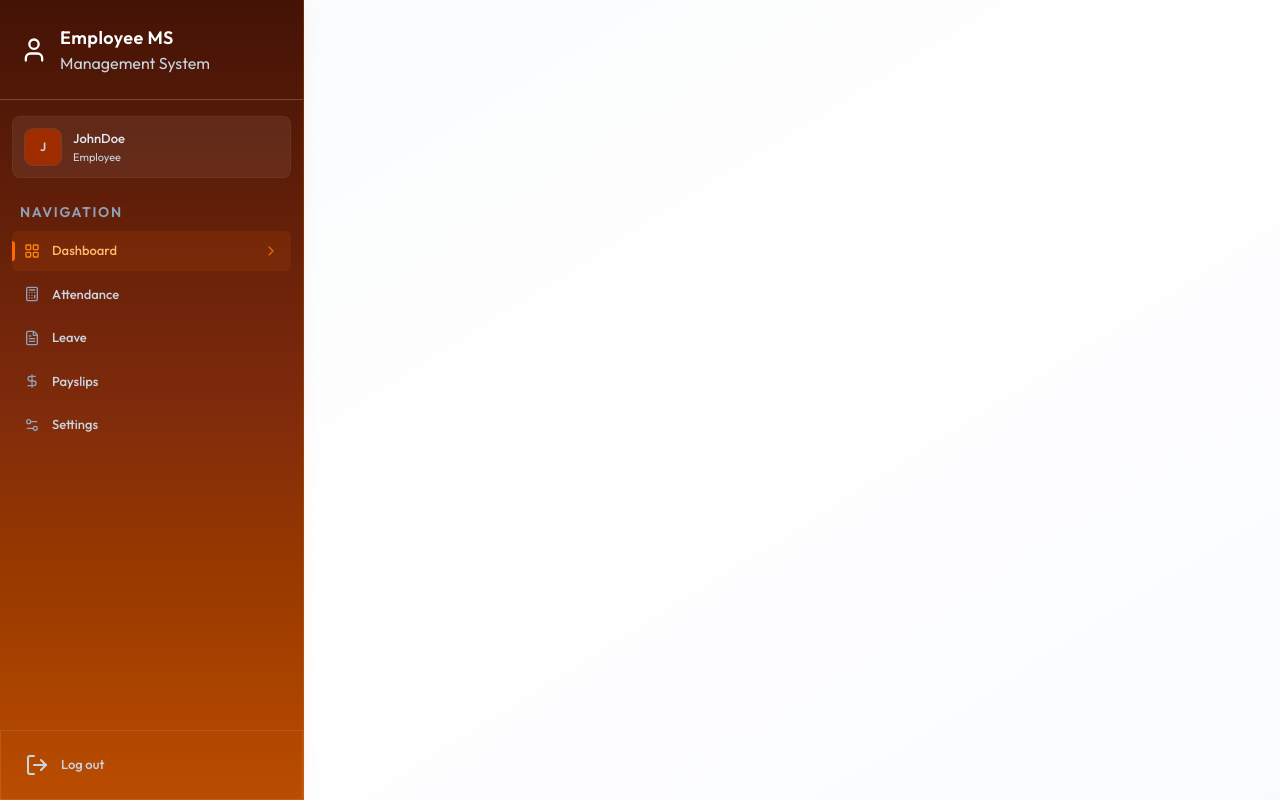
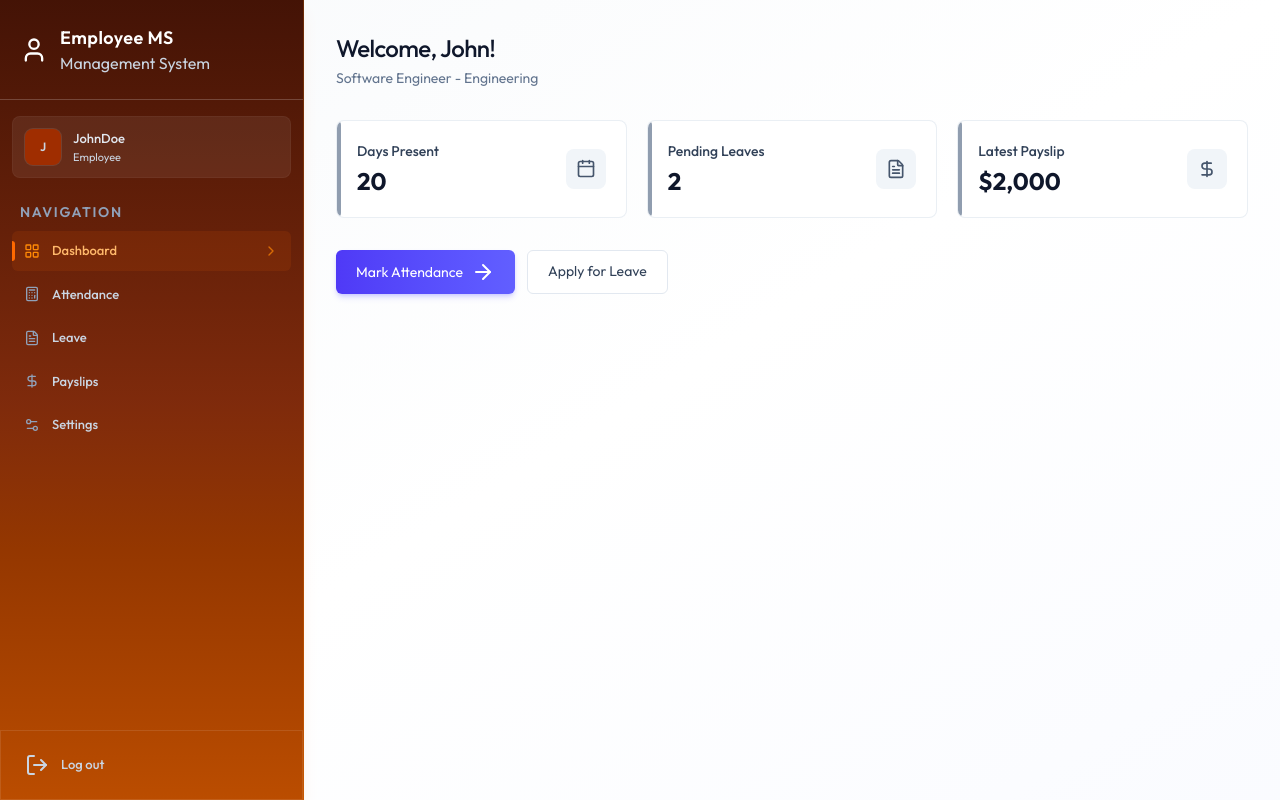
Before and after one commit to MojammelJoy/EMS, a React (Vite) app in the folder client/: page /dashboard in a window 1280 px wide. Built offline with nearby package versions, Linux system fonts and the light colour scheme.

Commit message:
dashboard page UI completed

```diff
--- /dev/null
+++ b/client/src/components/AdminDashboard.jsx
@@ -0,0 +1,55 @@
+import { Building2Icon, CalendarIcon, FileTextIcon, UserIcon } from 'lucide-react'
+import React from 'react'
+
+const AdminDashboard = ({ data }) => {
+
+    const stats = [
+        {
+            icon: UserIcon,
+            value: data.totalEmployees,
+            label: "Total Employees",
+            description: "Active workforce",
+        },
+        {
+            icon: Building2Icon,
+            value: data.totalDepartments,
+            label: "Departments",
+            description: "Organization units",
+        },
+        {
+            icon: CalendarIcon,
+            value: data.todayAttendance,
+            label: "Today's Attendance",
+            description: "Checked in today",
+        },
+        {
+            icon: FileTextIcon,
+            value: data.pendingLeaves,
+            label: "Pending Leaves",
+            description: "Awaiting approval",
+        },
+    ]
+  return (
+  <div className='animate-fade-in'>
+        <div className='page-header'>
+            <h1 className='page-title'>Dashboard</h1>
+            <p className='page-subtitle'>Welcome back, - here's your overview</p>
+
+        </div>
+        <div className='grid grid-cols-1 sm:grid-cols-2 lg:grid-cols-4 gap-4 sm:gap-5 mb-8'>
+            {stats.map((s)=>(
+                <div key={s.label} className='card card-hover p-5 sm:P-6 relative overflow-hidden group flex items-center justify-between'>
+                    <div>
+                        <div className='absolute left-0 top-0 bottom-0 w-1 rounded-r-full bg-slate-500/70 group-hover:bg-orange-500/70'/>
+                        <p className='text-sm font-medium text-slate-700'>{s.label}</p>
+                        <p className='text-2xl font-bold text-slate-900 mt-1'>{s.value}</p>
+                    </div>
+                    <s.icon className='size-10 p-2.5 rounded-lg bg-slate-100 text-slate-600 group-hover:bg-orange-50 group-hover:text-orange-600 transition-colors duration-200'/>
+                </div>
+            ))}
+        </div>
+    </div>
+  )
+}
+
+export default AdminDashboard
--- /dev/null
+++ b/client/src/components/EmployeeDashboard.jsx
@@ -0,0 +1,58 @@
+import { ArrowRightIcon, CalendarIcon, DollarSignIcon, FileTextIcon } from 'lucide-react';
+import React from 'react'
+import { Link } from 'react-router-dom';
+
+const EmployeeDashboard = ({data}) => {
+    const emp = data.employee;
+
+    const cards = [
+        {
+            icon: CalendarIcon,
+            value: data.currentMonthAttendance,
+            title: "Days Present",
+            subtitle: "This month",
+        },
+        {
+            icon: FileTextIcon,
+            value: data.pendingLeaves,
+            title: "Pending Leaves",
+            subtitle: "Awaiting approval",
+        },
+        {
+            icon: DollarSignIcon,
+            value: data.latestPayslip ? `$${data.latestPayslip.netSalary?.toLocaleString()}` : "N/A",
+            title: "Latest Payslip",
+            subtitle: "Most recent payout",
+        },
+    ]
+  return (
+    <div className='animate-fade-in'>
+        <div className='page-header'>
+            <h1 className='page-title'>Welcome, {emp?.firstName}!</h1>
+            <p className='page-subtitle'>{emp?.position} - {emp?.department || "No Department"}</p>
+
+        </div>
+        <div className='grid grid-cols-1 sm:grid-cols-3 gap-4 sm:gap-5 mb-8'>
+            {cards.map((card, index)=>(
+                <div key={index} className='card card-hover p-5 sm:P-6 relative overflow-hidden group flex items-center justify-between'>
+                    <div>
+                        <div className='absolute left-0 top-0 bottom-0 w-1 rounded-r-full bg-slate-500/70 group-hover:bg-orange-500/70'/>
+                        <p className='text-sm font-medium text-slate-700'>{card.title}</p>
+                        <p className='text-2xl font-bold text-slate-900 mt-1'>{card.value}</p>
+                    </div>
+                    <card.icon className='size-10 p-2.5 rounded-lg bg-slate-100 text-slate-600 group-hover:bg-orange-50 group-hover:text-orange-600 transition-colors duration-200'/>
+                </div>
+            ))}
+        </div>
+        <div className='flex flex-col sm:flex-row gap-3'>
+            <Link to="/attendance" className='btn-primary text-center inline-flex items-center justify-center gap-2'> Mark Attendance <ArrowRightIcon/>
+            </Link>
+            <Link to="/leave" className='btn-secondary text-center'>
+              Apply for Leave
+            </Link>
+        </div>
+    </div>
+  )
+}
+
+export default EmployeeDashboard
--- /dev/null
+++ b/client/src/components/Loading.jsx
@@ -0,0 +1,10 @@
+
+const Loading = () => {
+  return (
+    <div className="flex justify-center h-screen items-center">
+        <div className="animate-spin size-8 border-2 border-orange-600 border-t-transparent rounded-full"/>
+    </div>
+  )
+}
+
+export default Loading
--- a/client/src/pages/Dashboard.jsx
+++ b/client/src/pages/Dashboard.jsx
@@ -1,11 +1,31 @@
+import { useEffect, useState } from "react"
+import {  dummyEmployeeDashboardData } from "../assets/assets"
+import Loading from "../components/Loading"
+import EmployeeDashboard from "../components/EmployeeDashboard"
+import AdminDashboard from "../components/AdminDashboard"
 
 
 const Dashboard = () => {
-  return (
-    <div>
 
-    </div>
-  )
+    const [data, setData] = useState(null)
+    const [loading, setLoading]= useState(true)
+
+    useEffect(()=>{
+        setData(dummyEmployeeDashboardData)
+        setTimeout(()=>{
+            setLoading(false)
+        },1000)
+    },[])
+
+    if(loading) return <Loading/>
+    if(!data) return <p className="text-center text-slate-500 py-12">Failed to load dashboard</p>
+
+    if(data.role === "ADMIN"){
+        return <AdminDashboard data={data}/>
+    }else{
+        return <EmployeeDashboard data={data}/>
+    }
+
 }
 
 export default Dashboard
```
